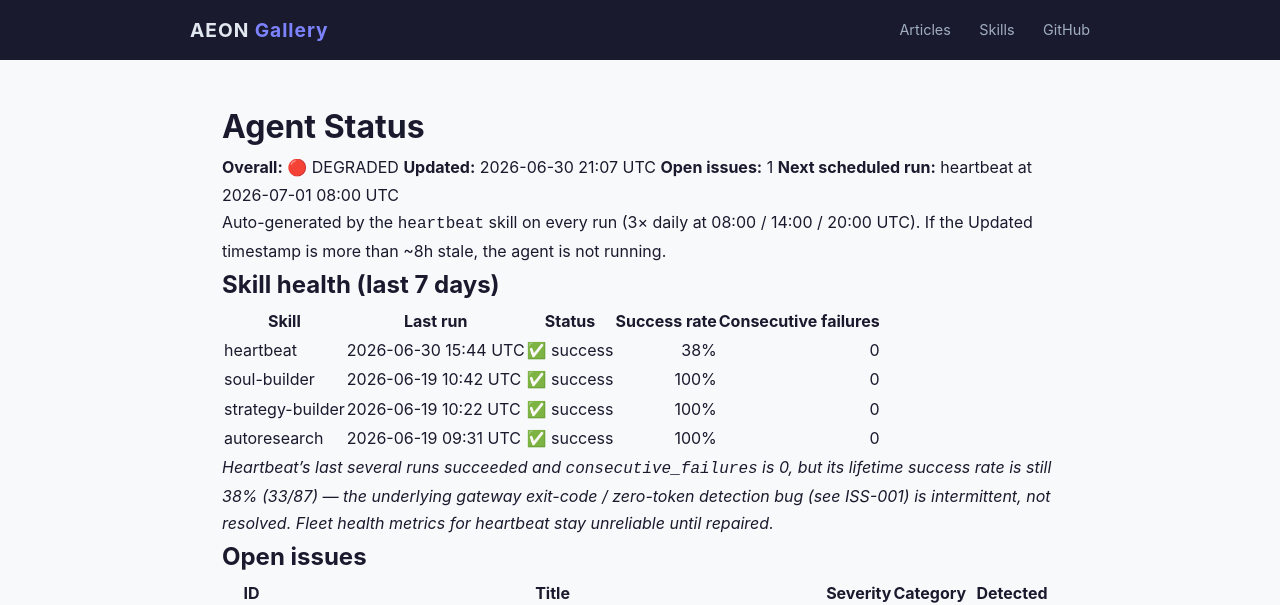
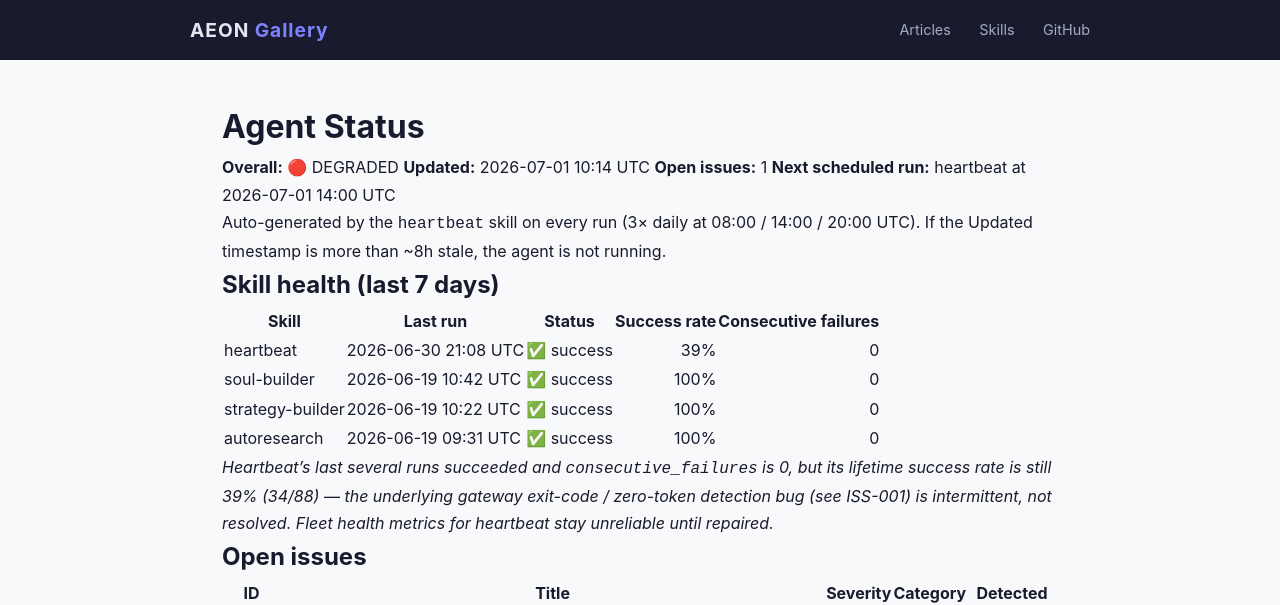
Before and after one commit to RickCrosschain/aeon, a Jekyll site: the page built from docs/status.md, in a window 1280 px wide. Shown: the top 605 px of the page. Built offline with Jekyll 4.4.1, drawn with Linux system fonts in a browser that asks for light colours.

Commit message:
chore(heartbeat): auto-commit 2026-07-01

```diff
--- a/docs/status.md
+++ b/docs/status.md
@@ -7,9 +7,9 @@
 # Agent Status
 
 **Overall:** 🔴 DEGRADED
-**Updated:** 2026-06-30 21:07 UTC
+**Updated:** 2026-07-01 10:14 UTC
 **Open issues:** 1
-**Next scheduled run:** heartbeat at 2026-07-01 08:00 UTC
+**Next scheduled run:** heartbeat at 2026-07-01 14:00 UTC
 
 Auto-generated by the `heartbeat` skill on every run (3× daily at 08:00 / 14:00 / 20:00 UTC). If the Updated timestamp is more than ~8h stale, the agent is not running.
 
@@ -17,12 +17,12 @@
 
 | Skill | Last run | Status | Success rate | Consecutive failures |
 |-------|----------|--------|-------------:|---------------------:|
-| heartbeat | 2026-06-30 15:44 UTC | ✅ success | 38% | 0 |
+| heartbeat | 2026-06-30 21:08 UTC | ✅ success | 39% | 0 |
 | soul-builder | 2026-06-19 10:42 UTC | ✅ success | 100% | 0 |
 | strategy-builder | 2026-06-19 10:22 UTC | ✅ success | 100% | 0 |
 | autoresearch | 2026-06-19 09:31 UTC | ✅ success | 100% | 0 |
 
-_Heartbeat's last several runs succeeded and `consecutive_failures` is 0, but its lifetime success rate is still 38% (33/87) — the underlying gateway exit-code / zero-token detection bug (see ISS-001) is intermittent, not resolved. Fleet health metrics for heartbeat stay unreliable until repaired._
+_Heartbeat's last several runs succeeded and `consecutive_failures` is 0, but its lifetime success rate is still 39% (34/88) — the underlying gateway exit-code / zero-token detection bug (see ISS-001) is intermittent, not resolved. Fleet health metrics for heartbeat stay unreliable until repaired._
 
 ## Open issues
 
--- a/memory/token-usage.csv
+++ b/memory/token-usage.csv
@@ -36,3 +36,4 @@
 2026-06-30,heartbeat,claude-opus-4-8,2098,4128,439306,38927
 2026-06-30,heartbeat,claude-opus-4-8,2096,4673,382878,37669
 2026-06-30,heartbeat,claude-opus-4-8,2094,4755,330969,38905
+2026-07-01,heartbeat,claude-opus-4-8,2098,4382,415089,38745
```
Also changed, not shown: memory/logs/2026-07-01.md (added, +16 -0 lines), .outputs/heartbeat.md.
